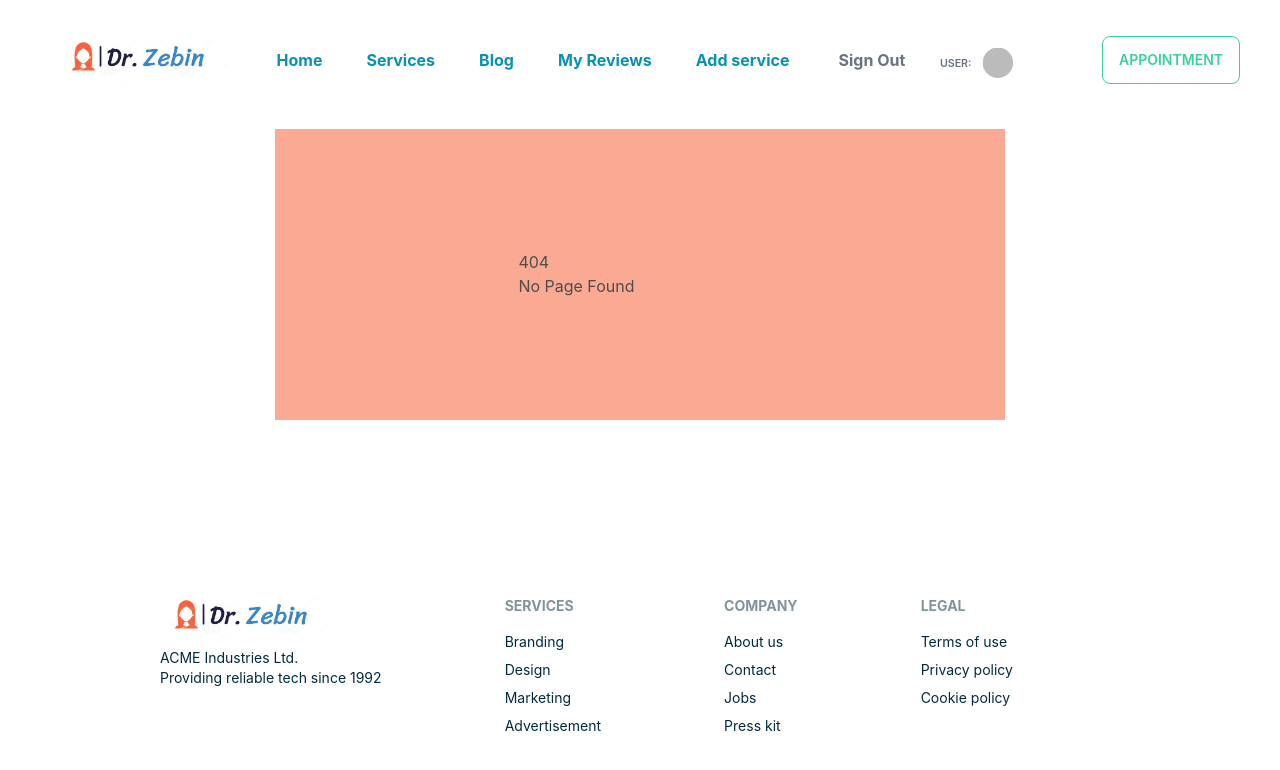
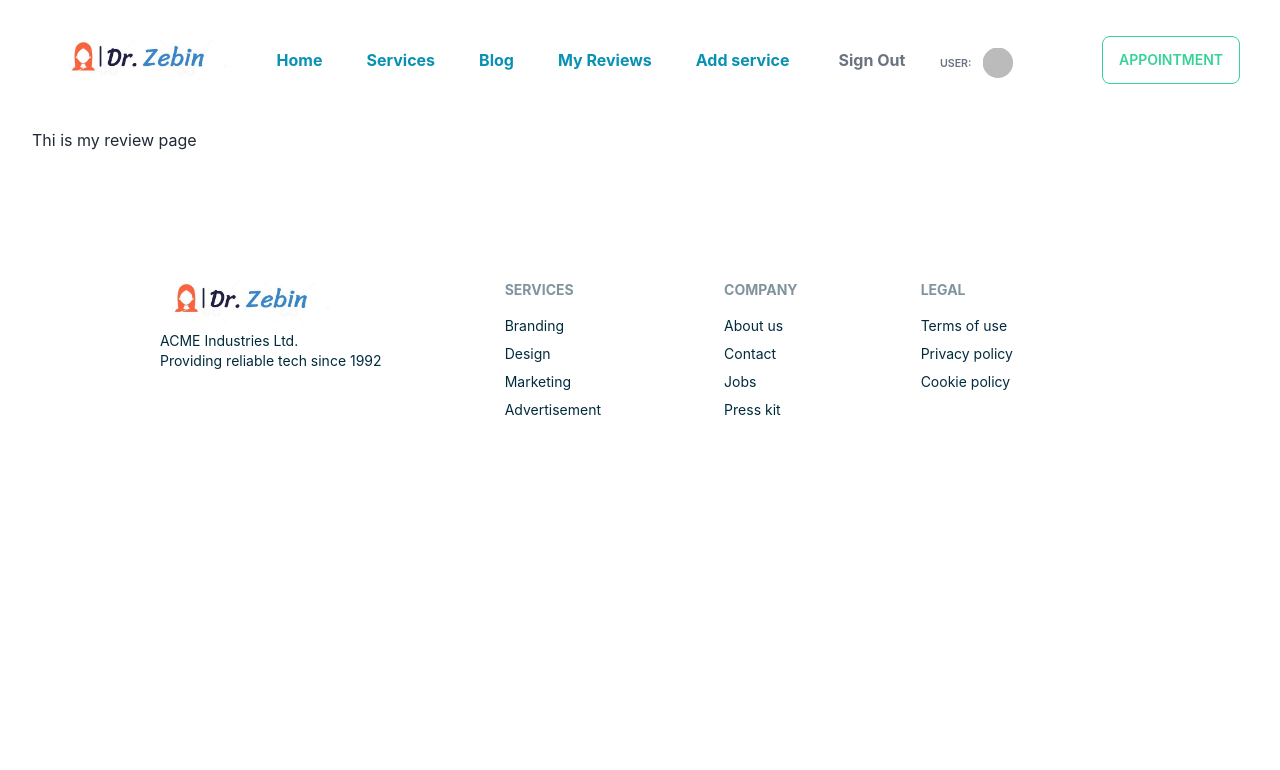
Before and after one commit to atique-atq/doc-service-client, a React (Create React App) app: page /myReviews in a window 1280 px wide. Shown: the top 770 px of the page. Built offline with nearby package versions, Linux system fonts and the light colour scheme; no server answers; sample sign-in values are in the browser's storage.

Commit message:
added private route

```diff
--- /dev/null
+++ b/src/Pages/MyReviews/MyReviews.js
@@ -0,0 +1,13 @@
+import React from 'react';
+
+const MyReviews = () => {
+    return (
+        <div>
+
+            <h1>Thi is my review page</h1>
+
+        </div>
+    );
+};
+
+export default MyReviews;
--- a/src/Pages/Shared/Header/Header.js
+++ b/src/Pages/Shared/Header/Header.js
@@ -22,7 +22,7 @@ const Header = () => {
                 <>
 
                     <li className='font-bold  text-cyan-600 ml-3'>
-                        <Link to='/myReview'>My Reviews</Link>
+                        <Link to='/myReviews'>My Reviews</Link>
                     </li>
                     <li className='font-bold  text-cyan-600 ml-3'>
                         <Link to='/addService'>Add service</Link>
--- a/src/Router/PrivateRoute/PrivateRoute.js
+++ b/src/Router/PrivateRoute/PrivateRoute.js
@@ -2,19 +2,20 @@ import React, { useContext } from 'react';
 import { Navigate, useLocation } from 'react-router-dom';
 import { AuthContext } from '../../contexts/AuthProvider/AuthProvider';
 
-const PrivateRoute = ({children}) => {
-    const {user, loading} = useContext(AuthContext);
-    const location  = useLocation();
+const PrivateRoute = ({ children }) => {
+    const { user, loading } = useContext(AuthContext);
+    const location = useLocation();
+    console.log('in private')
 
-    if(loading) {
+    if (loading) {
         return <h1 className='text-5xl'>Loading...</h1>
     }
 
-    if(user){
+    if (user) {
         return children;
     }
 
-    return <Navigate to="/login" state={{from: location}} replace></Navigate>;
+    return <Navigate to="/login" state={{ from: location }} replace></Navigate>;
 };
 
 export default PrivateRoute;
--- a/src/Router/Routes/Routes.js
+++ b/src/Router/Routes/Routes.js
@@ -4,9 +4,11 @@ import Appointment from "../../Pages/Appointment/Appointment";
 import FAQ from "../../Pages/Home/FAQ/FAQ";
 import Home from "../../Pages/Home/Home/Home";
 import Login from "../../Pages/Login/Login";
+import MyReviews from "../../Pages/MyReviews/MyReviews";
 import ServiceDetail from "../../Pages/ServiceDetail/ServiceDetail";
 import NoPageFound from "../../Pages/Shared/NoPageFound/NoPageFound";
 import SignUp from "../../Pages/SignUp/SignUp";
+import PrivateRoute from "../PrivateRoute/PrivateRoute";
 
 const { createBrowserRouter } = require("react-router-dom");
 
@@ -46,6 +48,10 @@ const router = createBrowserRouter([
         element: <ServiceDetail></ServiceDetail>
       },
       {
+        path: '/myReviews',
+        element: <PrivateRoute> <MyReviews></MyReviews></PrivateRoute>,
+      },
+      {
         path: '*',
         element: <NoPageFound></NoPageFound>
       }
```
